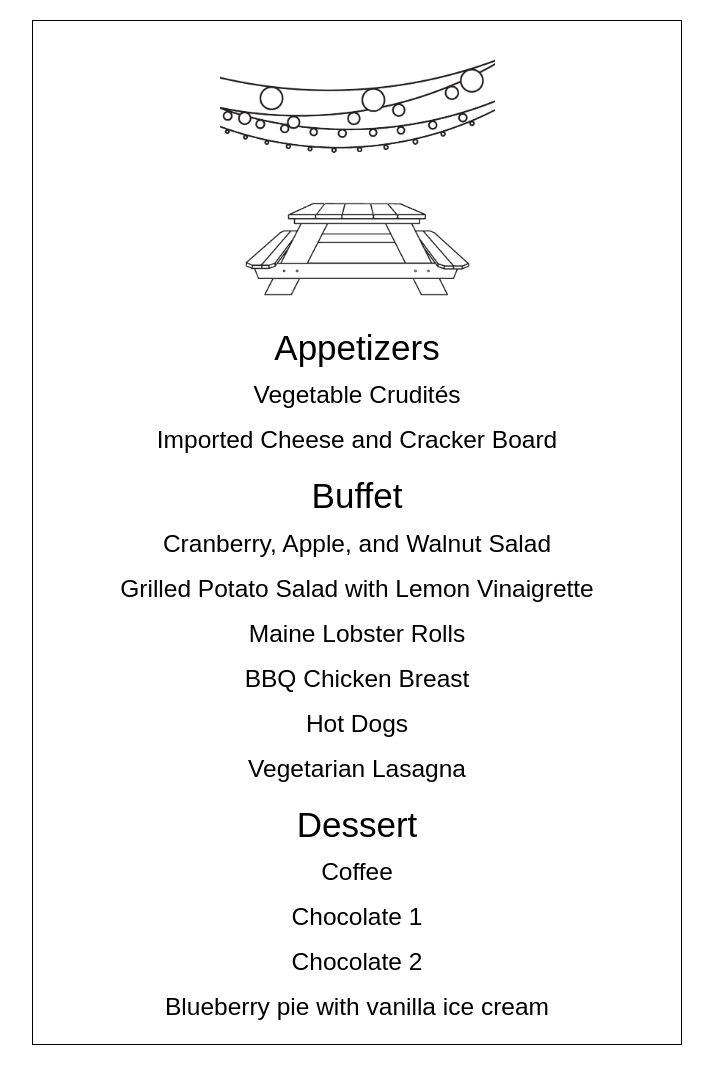
After one commit to stantontcady/www, a Flask app: template lmo-stc_cool/templates/menu.html in a window 1280 px wide. The commit adds this page. Shown: the whole page, without its empty margins (283-996 px from the left). Run offline with Flask 2, Linux system fonts and the light colour scheme; the template is opened without the code that fills it, so the values that code supplies are empty; some libraries are stand-ins or nearby versions; some web fonts are replaced.

Commit message:
Added menu page.

```diff
--- a/lmo-stc_cool/lmo_stc.py
+++ b/lmo-stc_cool/lmo_stc.py
@@ -282,3 +282,8 @@ def view_rsvps_by_event(key, event_name):
 @app.route('/acadia')
 def view_acadia_schedule():
     return render_template('acadia.html')
+
+
+@app.route('/menu')
+def view_menu():
+    return render_template('menu.html')
--- a/lmo-stc_cool/templates/acadia.html
+++ b/lmo-stc_cool/templates/acadia.html
@@ -1,7 +1,7 @@
 <!DOCTYPE html>
 <html lang="en">
 <head>
-  <title>LMO+STC=COOL</title>
+  <title>Acadia Schedule, September 27, 2019</title>
   <meta charset="utf-8">
   <meta name="viewport" content="width=device-width, initial-scale=1, viewport-fit=cover">
   <link href="https://fonts.googleapis.com/css?family=Lato|Montserrat" rel="stylesheet" type="text/css">
--- /dev/null
+++ b/lmo-stc_cool/templates/menu.html
@@ -0,0 +1,78 @@
+
+<!DOCTYPE html>
+<html lang="en">
+<head>
+  <title>LMO+STC Reception Menu</title>
+  <meta charset="utf-8">
+  <meta name="viewport" content="width=device-width, initial-scale=1">
+  <link rel="stylesheet" href="https://maxcdn.bootstrapcdn.com/bootstrap/3.4.0/css/bootstrap.min.css">
+  <link href="https://use.typekit.net/tih7ugf.css?v1" rel="stylesheet">
+  <link href="https://fonts.googleapis.com/css?family=Lato|Montserrat" rel="stylesheet" type="text/css">
+  <script src="https://ajax.googleapis.com/ajax/libs/jquery/3.3.1/jquery.min.js"></script>
+  <script src="https://maxcdn.bootstrapcdn.com/bootstrap/3.4.0/js/bootstrap.min.js"></script>
+  <style>
+  body {
+    color: #000;
+  }
+  #main h1 {
+    font-family: tilda-petite, sans-serif;
+    font-weight: 400;
+    font-style: normal;
+    font-size: 2.5em;
+  }
+  #main p {
+    font-family: mrs-eaves-roman-petite-caps, sans-serif;
+    font-weight: 400;
+    font-style: normal;
+    font-size: 1.75em;
+  }
+  #main img {
+    width: 275px;
+    margin-top: 25px;
+    margin-bottom: 25px;
+  }
+  #main {
+    margin: 20px auto;
+    width: 650px;
+  }
+  #main {
+    border: 1px solid #000;
+    padding: 10px 50px;
+  }
+
+  @media only screen and (max-width: 570px) {
+    #main img {
+      width: 45%;
+    }
+    h1 {
+      font-size: 1.2em;
+    }
+    p {
+      font-size: 1em;
+    }
+  }
+  </style>
+</head>
+<body>
+
+  <div id="main" class="container text-center">
+    <img class="img-responsive center-block" src="{{ url_for('static', filename='img/menu_drawing2.png') }}" />
+    <h1 style="">Appetizers</h1>
+    <p>Vegetable Crudités</p>
+    <p>Imported Cheese and Cracker Board</p>
+    <h1 style="">Buffet</h1>
+    <p>Cranberry, Apple, and Walnut Salad</p>
+    <p>Grilled Potato Salad with Lemon Vinaigrette</p>
+    <p>Maine Lobster Rolls</p>
+    <p>BBQ Chicken Breast</p>
+    <p>Hot Dogs</p>
+    <p>Vegetarian Lasagna</p>
+    <h1 style="">Dessert</h1>
+    <p>Coffee</p>
+    <p>Chocolate 1</p>
+    <p>Chocolate 2</p>
+    <p>Blueberry pie with vanilla ice cream</p>
+  </div>
+
+</body>
+</html>
```
Also changed, not shown: lmo-stc_cool/static/img/menu_drawing2.png (added).
